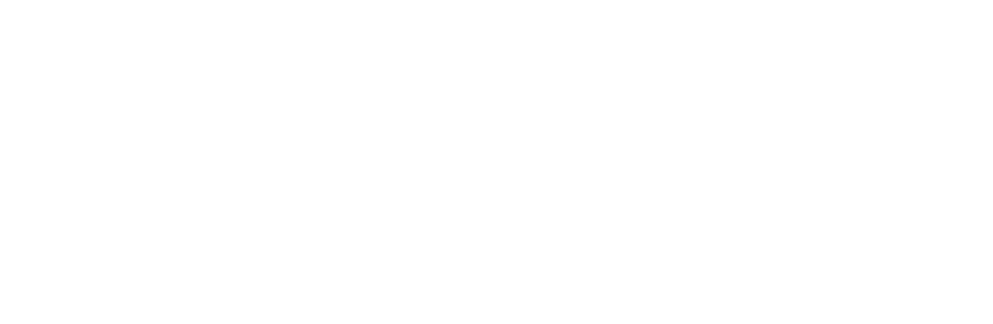
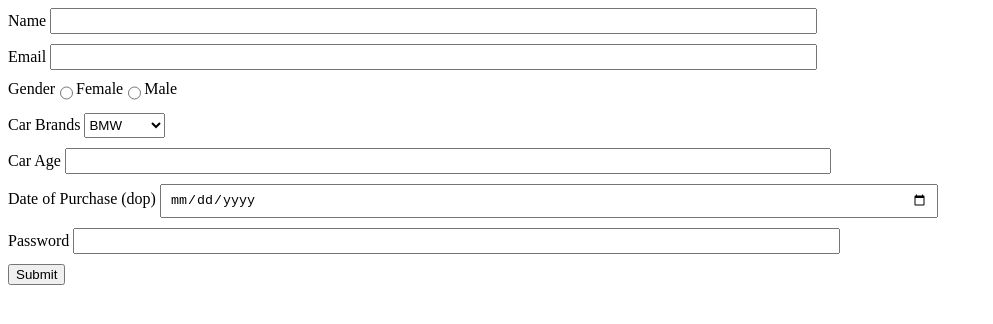
Before and after one commit to acciojob/car-insurance-form-developerAnju, a website: page main.html in a window 1280 px wide. Shown: the whole page, without its empty margins (0-993 px from the left). Drawn offline with Linux system fonts and the light colour scheme.

Commit message:
created a submission

```diff
--- a/main.html
+++ b/main.html
@@ -8,6 +8,44 @@
 
 <body>
 	<!-- the entire body must be written by student -->
+	<form method="post">
+		<div>
+			<label for="name">Name</label>
+			<input type="text" id="name" required>
+		</div>
+		<div>
+			<label for="email">Email</label>
+			<input type="email" id="email" required>
+		</div>
+		<div class="gender">
+			<label>Gender</label>
+			<input type="radio" id="female" name="gender" required>
+			<label for="female">Female</label>
+			<input type="radio" id="male" name="gender" required>
+			<label for="male">Male</label>
+		</div>
+		<div>
+			<label for="cars">Car Brands</label>
+			<select type="dropdown" id="cars">
+				<option value="default">BMW</option>
+				<option value="1">Audi</option>
+				<option value="2">Mercedez</option>
+			</select>
+		</div>
+		<div>
+			<label for="carage">Car Age</label>
+			<input type="number" id="carage" required>
+		</div>
+		<div>
+			<label for="dop">Date of Purchase (dop)</label>
+			<input type="date" id="dop" required>
+		</div>
+		<div>
+			<label for="password">Password</label>
+			<input type="password" id="password" required>
+		</div>
+		<button type="submit">Submit</button>
+	</form>
     <script type="text/javascript" src="./script.js">
 </script>
 
--- a/styles.css
+++ b/styles.css
@@ -1,2 +1,22 @@
 
 /* Your CSS Code here. */
+form div{
+	margin-bottom: 10px;
+}
+input{
+	height: 20px;
+	width: 60%
+}
+.gender{
+	display: flex;
+	align-items:start;
+}
+input[type="radio"]{
+	width: auto;
+}
+input[type="date"]{
+	padding: 5px 8px;
+}
+select{
+	height: 25px;
+}
```
